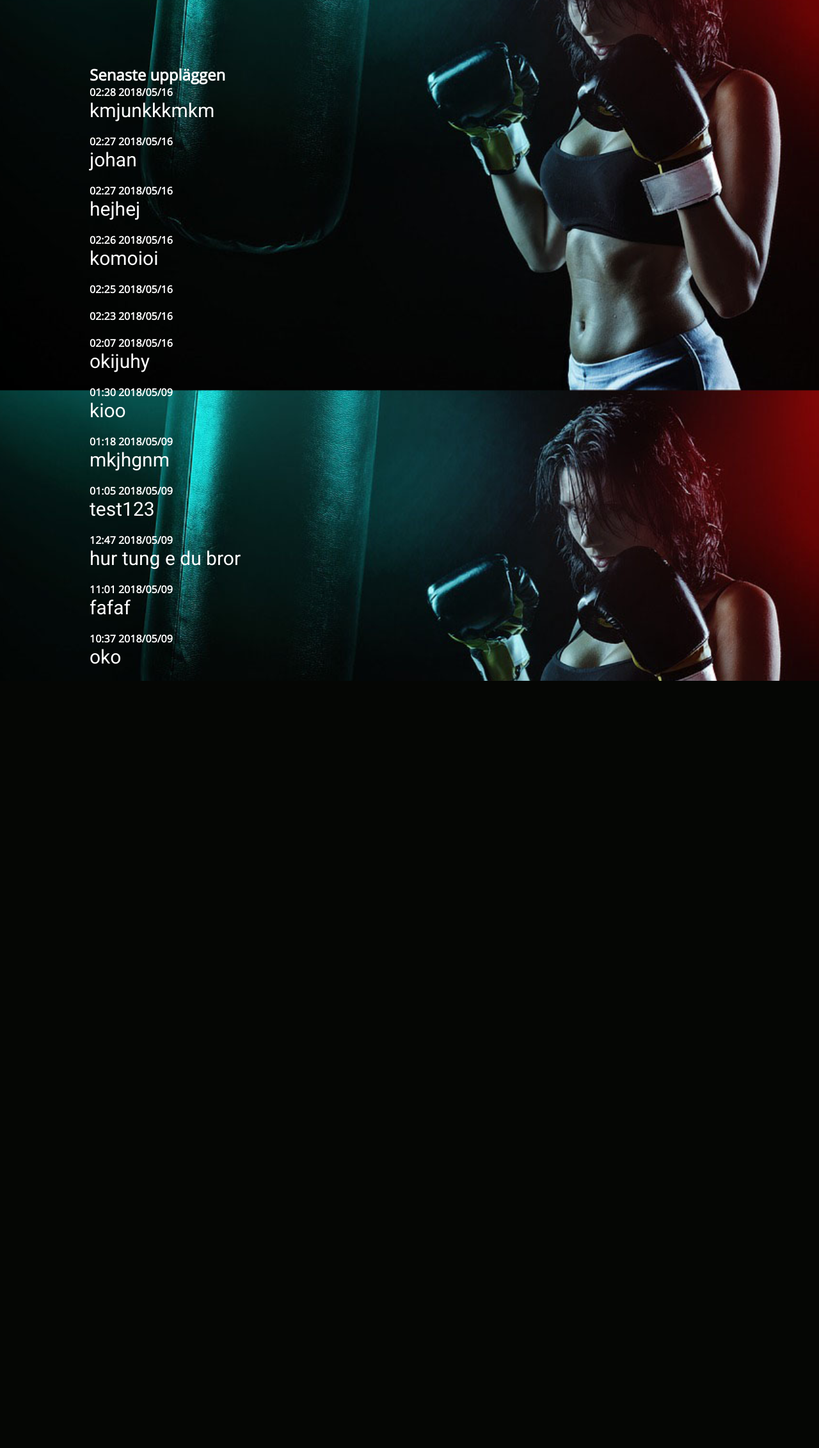
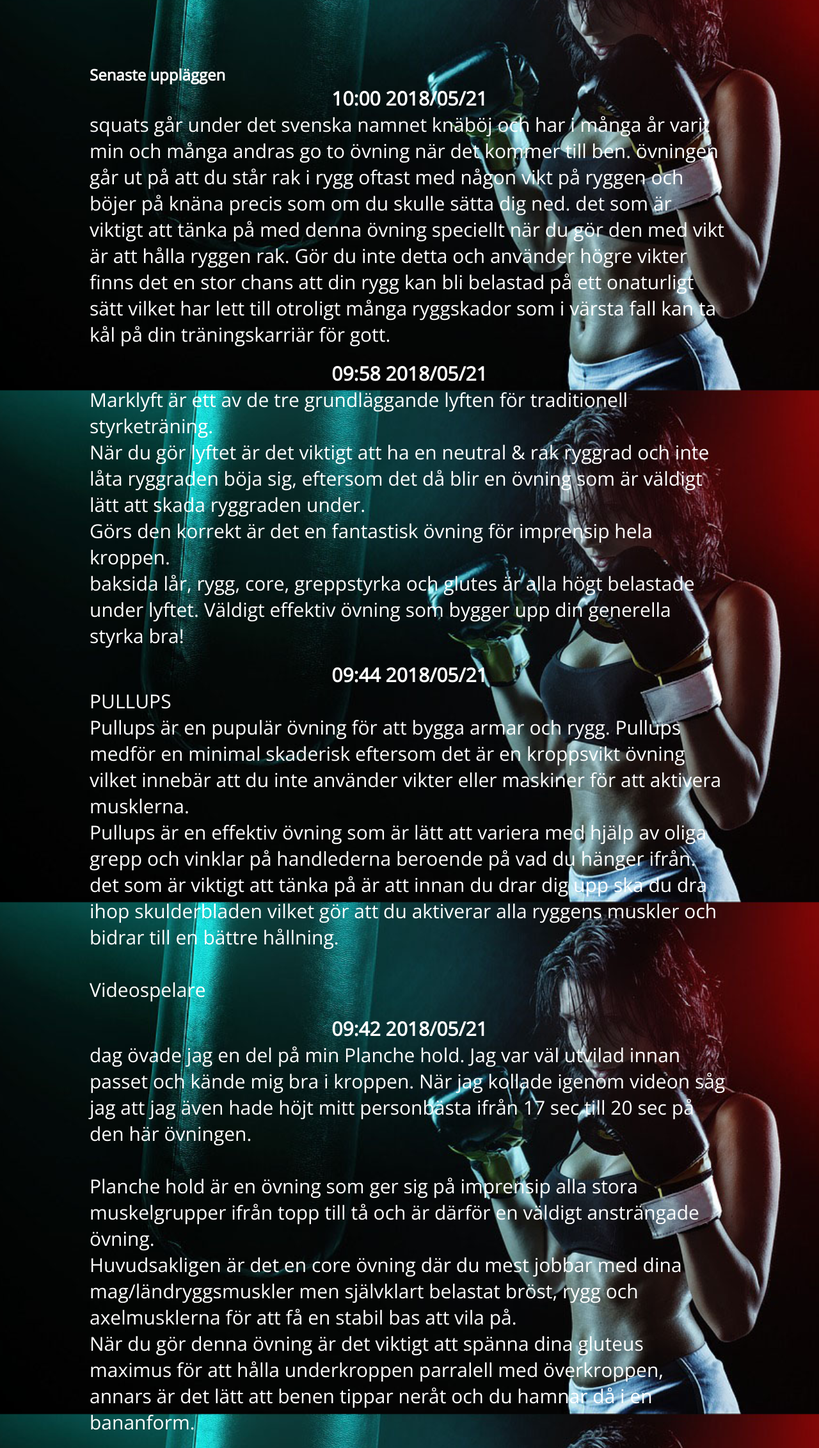
Before and after one commit to johanlyshoj/slutprojekt, a PHP site: page / in a window 1280 px wide. Shown: the part 190-2453 px from the top of the page at 64% size. Before the commit the page ends 1254 px from the top, so only its background shows below. Run offline with PHP 8.4, Linux system fonts and the light colour scheme.

Commit message:
fixat (New line) problemet och lagt in nyainlägg samt, snyggat till i CSS.

```diff
--- a/blogg.txt
+++ b/blogg.txt
@@ -1,13 +1,4 @@
-<div class="inlagg"><h4>10:37 2018/05/09</h4><p>oko </p></div>
-<div class="inlagg"><h4>11:01 2018/05/09</h4><p>fafaf </p></div>
-<div class="inlagg"><h4>12:47 2018/05/09</h4><p>hur tung e du bror </p></div>
-<div class="inlagg"><h4>01:05 2018/05/09</h4><p>test123 </p></div>
-<div class="inlagg"><h4>01:18 2018/05/09</h4><p>mkjhgnm </p></div>
-<div class="inlagg"><h4>01:30 2018/05/09</h4><p>kioo </p></div>
-<div class="inlagg"><h4>02:07 2018/05/16</h4><p>okijuhy </p></div>
-<div class="inlagg"><h4>02:23 2018/05/16</h4><p> </p></div>
-<div class="inlagg"><h4>02:25 2018/05/16</h4><p> </p></div>
-<div class="inlagg"><h4>02:26 2018/05/16</h4><p>komoioi </p></div>
-<div class="inlagg"><h4>02:27 2018/05/16</h4><p>hejhej  </p></div>
-<div class="inlagg"><h4>02:27 2018/05/16</h4><p>johan </p></div>
-<div class="inlagg"><h4>02:28 2018/05/16</h4><p>kmjunkkkmkm </p></div>
+<div class="inlagg"><h4>09:42 2018/05/21</h4><p>dag övade jag en del på min Planche hold. Jag var väl utvilad innan passet och kände mig bra i kroppen. När jag kollade igenom videon såg jag att jag även hade höjt mitt personbästa ifrån 17 sec till 20 sec på den här övningen.<br /> <br /> Planche hold är en övning som ger sig på imprensip alla stora muskelgrupper ifrån topp till tå och är därför en väldigt ansträngade övning.<br /> Huvudsakligen är det en core övning där du mest jobbar med dina mag/ländryggsmuskler men självklart belastat bröst, rygg och axelmusklerna för att få en stabil bas att vila på.<br /> När du gör denna övning är det viktigt att spänna dina gluteus maximus för att hålla underkroppen parralell med överkroppen, annars är det lätt att benen tippar neråt och du hamnar då i en bananform. </p></div>
+<div class="inlagg"><h4>09:44 2018/05/21</h4><p>PULLUPS<br /> Pullups är en pupulär övning för att bygga armar och rygg. Pullups medför en minimal skaderisk eftersom det är en kroppsvikt övning vilket innebär att du inte använder vikter eller maskiner för att aktivera musklerna.<br /> Pullups är en effektiv övning som är lätt att variera med hjälp av oliga grepp och vinklar på handlederna beroende på vad du hänger ifrån.<br /> det som är viktigt att tänka på är att innan du drar dig upp ska du dra ihop skulderbladen vilket gör att du aktiverar alla ryggens muskler och bidrar till en bättre hållning.<br /> <br /> Videospelare<br /> </p></div>
+<div class="inlagg"><h4>09:58 2018/05/21</h4><p>Marklyft är ett av de tre grundläggande lyften för traditionell styrketräning.<br /> När du gör lyftet är det viktigt att ha en neutral & rak ryggrad och inte låta ryggraden böja sig, eftersom det då blir en övning som är väldigt lätt att skada ryggraden under.<br /> Görs den korrekt är det en fantastisk övning för imprensip hela kroppen.<br /> baksida lår, rygg, core, greppstyrka och glutes är alla högt belastade under lyftet. Väldigt effektiv övning som bygger upp din generella styrka bra! </p></div>
+<div class="inlagg"><h4>10:00 2018/05/21</h4><p>squats går under det svenska namnet knäböj och har i många år varit min och många andras go to övning när det kommer till ben. övningen går ut på att du står rak i rygg oftast med någon vikt på ryggen och böjer på knäna precis som om du skulle sätta dig ned. det som är viktigt att tänka på med denna övning speciellt när du gör den med vikt är att hålla ryggen rak. Gör du inte detta och använder högre vikter finns det en stor chans att din rygg kan bli belastad på ett onaturligt sätt vilket har lett till otroligt många ryggskador som i värsta fall kan ta kål på din träningskarriär för gott. </p></div>
--- a/index.php
+++ b/index.php
@@ -22,11 +22,14 @@
             <h2>Senaste uppläggen</h2>
             <?php
             $filnamn = "blogg.txt";
+
             //öppna anslutningen till textfilen
             $handtag = fopen($filnamn, 'r');
-            $rader = file($filnamn);
+            $rader = file($filnamn, FILE_IGNORE_NEW_LINES | FILE_SKIP_EMPTY_LINES);
+
             //vänder på inläggen så senaste hamnar högst upp
             $raderBak = array_reverse($rader);
+
             //läs rad för rad i textfilen
             foreach ($raderBak as $rad) {
                 echo "$rad";
--- a/lagra.php
+++ b/lagra.php
@@ -23,6 +23,8 @@
 
         // laddar upp ifrån blogg.txt
         $texten = $_POST['inlagg'];
+        $texten = nl2br($texten);
+        $texten = trim(preg_replace('/\s+/', ' ', $texten));
 
         // Skriv text i textfilen
         if (fwrite($fil, "<div class=\"inlagg\"><h4>" . date('h:i Y/m/d') . "</h4><p>" . $texten . " </p></div>\n") === FALSE) {
--- a/style.css
+++ b/style.css
@@ -74,10 +74,19 @@ nav {
     background: rgba(255, 255, 255, 0.47);
     border-radius: 10px;
 }
-p {
-    font-size: 30px;
+.info p {
+    font-size: 15px;
     color: white;
     font-family: 'Roboto', sans-serif;
+    width: 250px;
+}
+.inlagg p {
+
+    font-size: 30px;
+}
+
+.inlagg h4 {
+    font-size: 30px;
 }
 main {
     margin-top: 100px;
@@ -100,9 +109,7 @@ button {
 }
 
 .info {
-    display: grid;
-    grid-template-columns: auto auto auto;
-    grid-gap: 10px;
+
     color: rgba(255, 255, 255, 0.53);
     background-color: rgba(255, 255, 255, 0.48);
     padding: 20px;
@@ -117,3 +124,10 @@ main .inlagg{
     margin-bottom: 20px;
 
 }
+
+h4 {
+    text-align: center;
+
+
+
+}
```
